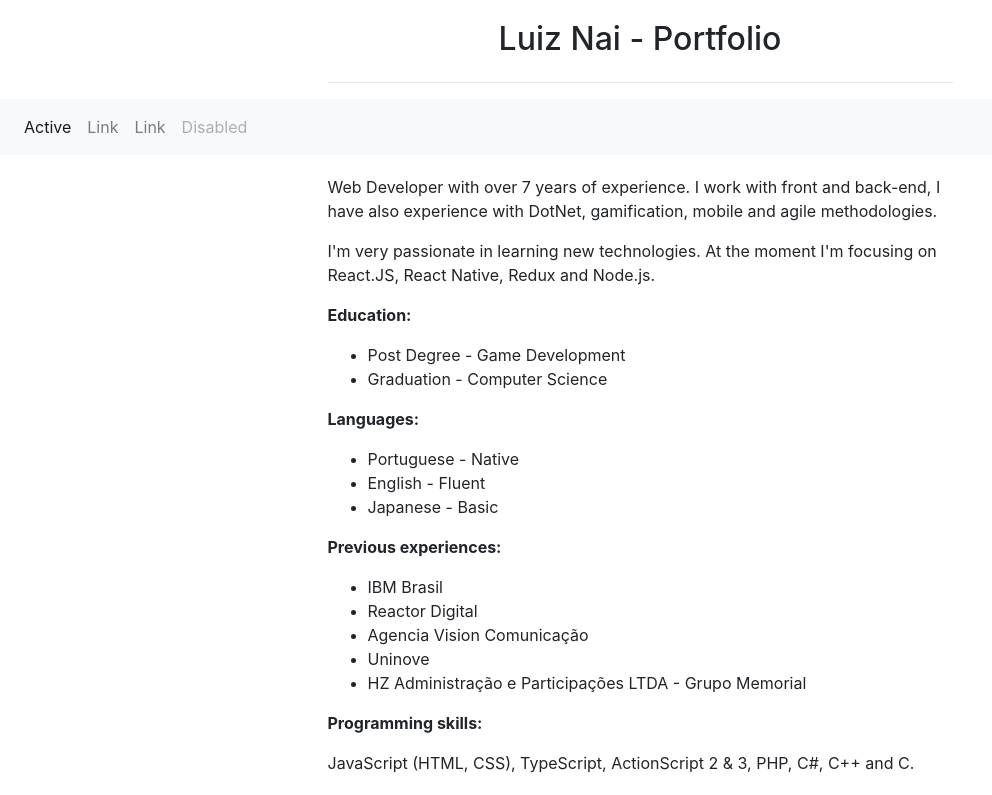
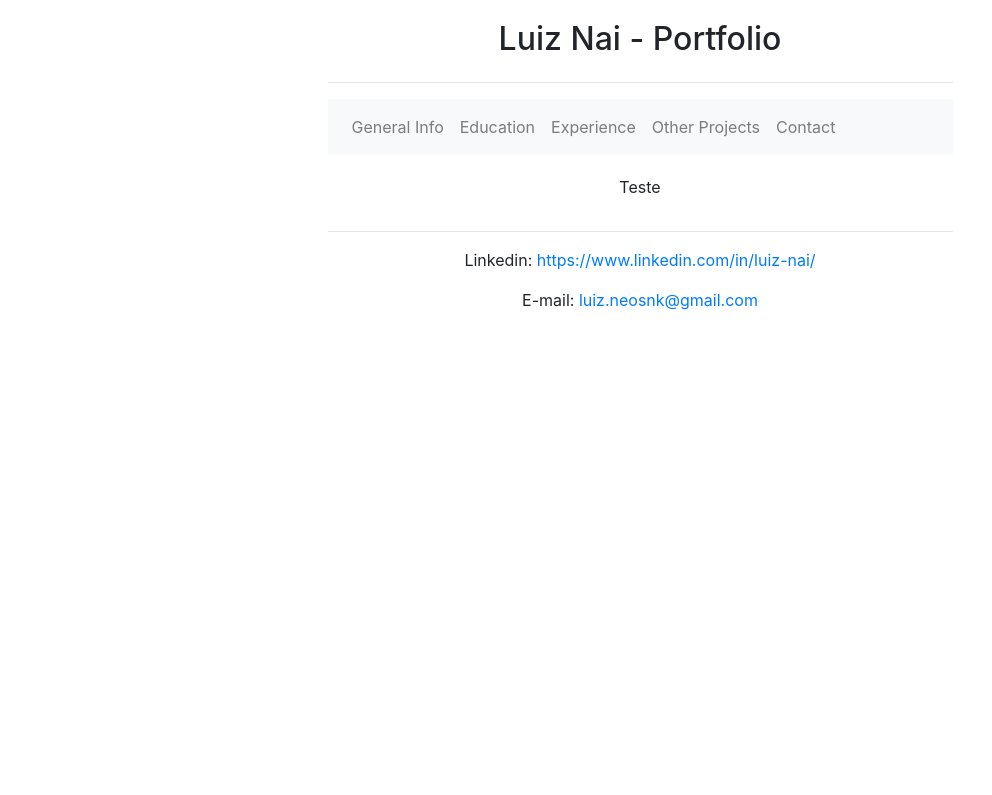
Before and after one commit to TItanGuy99/Portfolio, a React (Create React App) app in the folder portfolio/: page /Education in a window 1280 px wide. Shown: the top 795 px of the page, without its empty margins (0-992 px from the left). Built offline with nearby package versions, Linux system fonts and the light colour scheme.

Commit message:
Routers implemented.

```diff
--- a/portfolio/package.json
+++ b/portfolio/package.json
@@ -6,6 +6,7 @@
     "bootstrap": "^4.3.1",
     "react": "^16.8.4",
     "react-dom": "^16.8.4",
+    "react-router-dom": "^5.0.0",
     "react-scripts": "2.1.8"
   },
   "scripts": {
--- a/portfolio/src/App.js
+++ b/portfolio/src/App.js
@@ -1,18 +1,13 @@
 import React, { Component } from 'react';
 import './App.css';
-import Top from './Main/Top';
-import Info from './Main/Info'
-import Footer from './Main/Footer'
-import MenuBar from './Main/MenuBar'
+import Handler from './Main/Handler'
+
 
 class App extends Component {
   render() {
       return (
         <div className="App">
-            <Top />
-            <MenuBar />
-            <Info />
-            <Footer email='luiz.neosnk@gmail.com' linkedin='https://www.linkedin.com/in/luiz-nai/' />
+          <Handler />
         </div>
       );
   }
--- /dev/null
+++ b/portfolio/src/Main/Education.jsx
@@ -0,0 +1,25 @@
+import React, { Component } from 'react';
+import '../App.css';
+import 'bootstrap/dist/css/bootstrap.css';
+
+class Education extends Component{
+
+
+    render(){
+        return(
+            <div>
+                <div className="row">
+                    <div className="col-3"></div>
+                    <div className="col-6 padding-top">
+                        <p>
+                            Teste
+                        </p>
+                    </div>
+                    <div className="col-3"></div>
+                </div>
+            </div>
+        );
+    }
+}
+
+export default Education;
--- /dev/null
+++ b/portfolio/src/Main/Handler.jsx
@@ -0,0 +1,59 @@
+import React, { Component } from 'react';
+import '../App.css';
+import 'bootstrap/dist/css/bootstrap.css';
+import Top from './Top';
+import Info from './Info'
+import Footer from './Footer'
+import Education from './Education'
+import { BrowserRouter, Switch, Route, Link } from 'react-router-dom'
+
+class Handler extends Component{
+    constructor(props){
+        super(props);
+    }
+
+    render(){
+        return(
+            <div>
+                <Top />
+                <BrowserRouter>
+                    <div className="row">
+                        <div className="col-3"></div>
+                        <div className="col-6">
+                            <nav className="navbar navbar-expand-sm bg-light navbar-light">
+                                <ul className="navbar-nav">
+                                    <li className="nav-item">
+                                        <Link className="nav-link" to="/">General Info</Link>
+                                    </li>
+                                    <li className="nav-item">
+                                        <Link className="nav-link" to="/Education">Education</Link>
+                                    </li>
+                                    <li className="nav-item">
+                                        <Link className="nav-link" to="/Experience">Experience</Link>
+                                    </li>
+                                    <li className="nav-item">
+                                        <Link className="nav-link" to="/OtherProjects">Other Projects</Link>
+                                    </li>
+                                    <li className="nav-item">
+                                        <Link className="nav-link" to="/Contact">Contact</Link>
+                                    </li>
+                                </ul>
+                            </nav>
+                        </div>
+                        <div className="col-3"></div>
+                    </div>
+
+
+                    <Switch>
+                        <Route path="/" exact={true} component={Info} />
+                        <Route path="/Education" component={Education} />
+                    </Switch>
+                </BrowserRouter>
+
+                <Footer email='luiz.neosnk@gmail.com' linkedin='https://www.linkedin.com/in/luiz-nai/' />
+            </div>
+        )
+    }
+}
+
+export default Handler;
--- a/portfolio/src/Main/MenuBar.jsx
+++ /dev/null
@@ -1,35 +0,0 @@
-import React, { Component } from 'react';
-import '../App.css';
-import 'bootstrap/dist/css/bootstrap.css';
-
-class MenuBar extends Component{
-    constructor(props){
-        super(props);
-    }
-
-    render(){
-        return(
-            <div>
-
-                <nav className="navbar navbar-expand-sm bg-light navbar-light">
-                <ul className="navbar-nav">
-                    <li className="nav-item active">
-                    <a className="nav-link" href="#">Active</a>
-                    </li>
-                    <li className="nav-item">
-                    <a className="nav-link" href="#">Link</a>
-                    </li>
-                    <li className="nav-item">
-                    <a className="nav-link" href="#">Link</a>
-                    </li>
-                    <li className="nav-item">
-                    <a className="nav-link disabled" href="#">Disabled</a>
-                    </li>
-                </ul>
-                </nav>
-            </div>
-        )
-    }
-}
-
-export default MenuBar;
```
Also changed, not shown: 1 other file (tests, documents, lock files or other folders).
